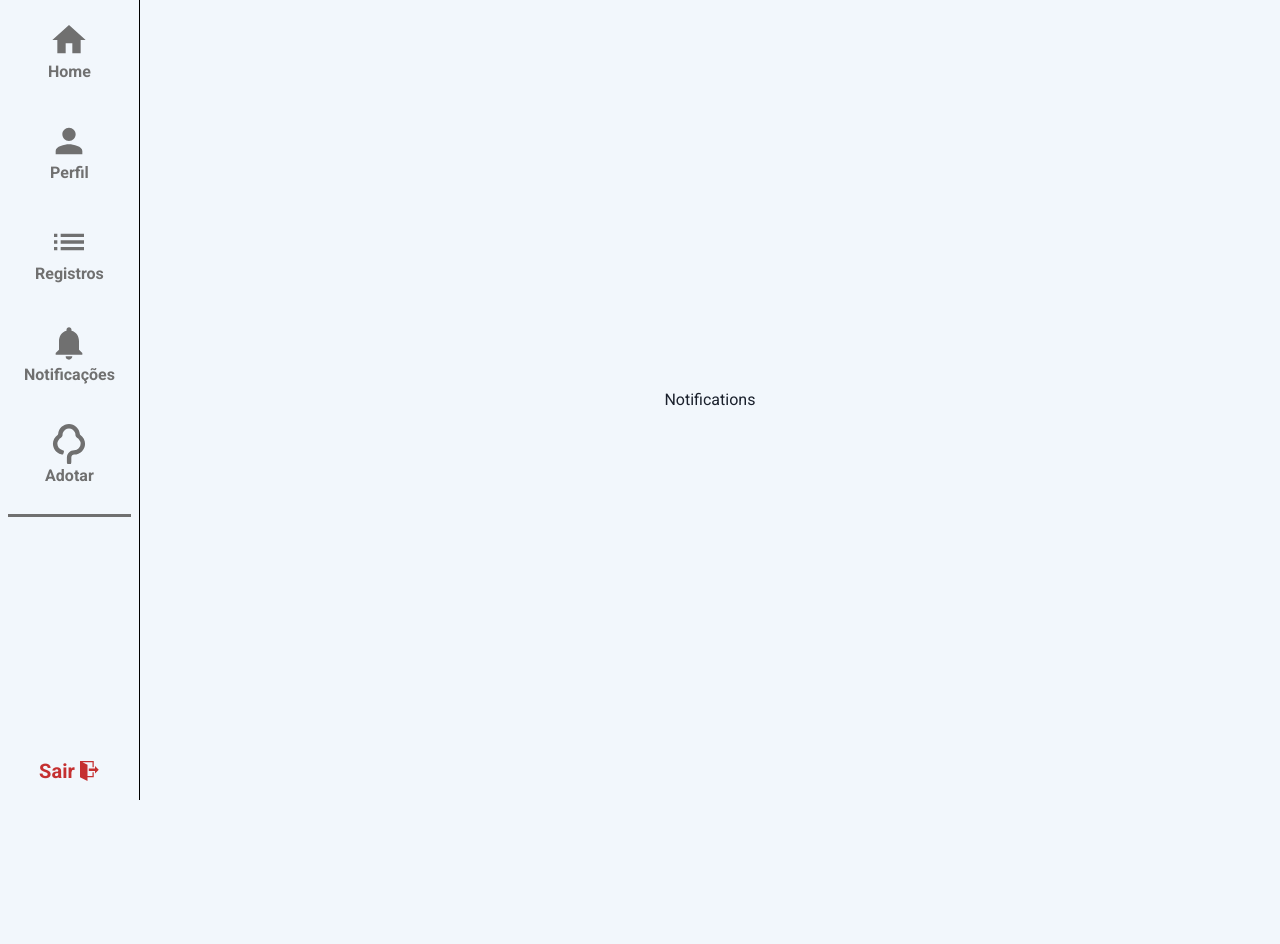
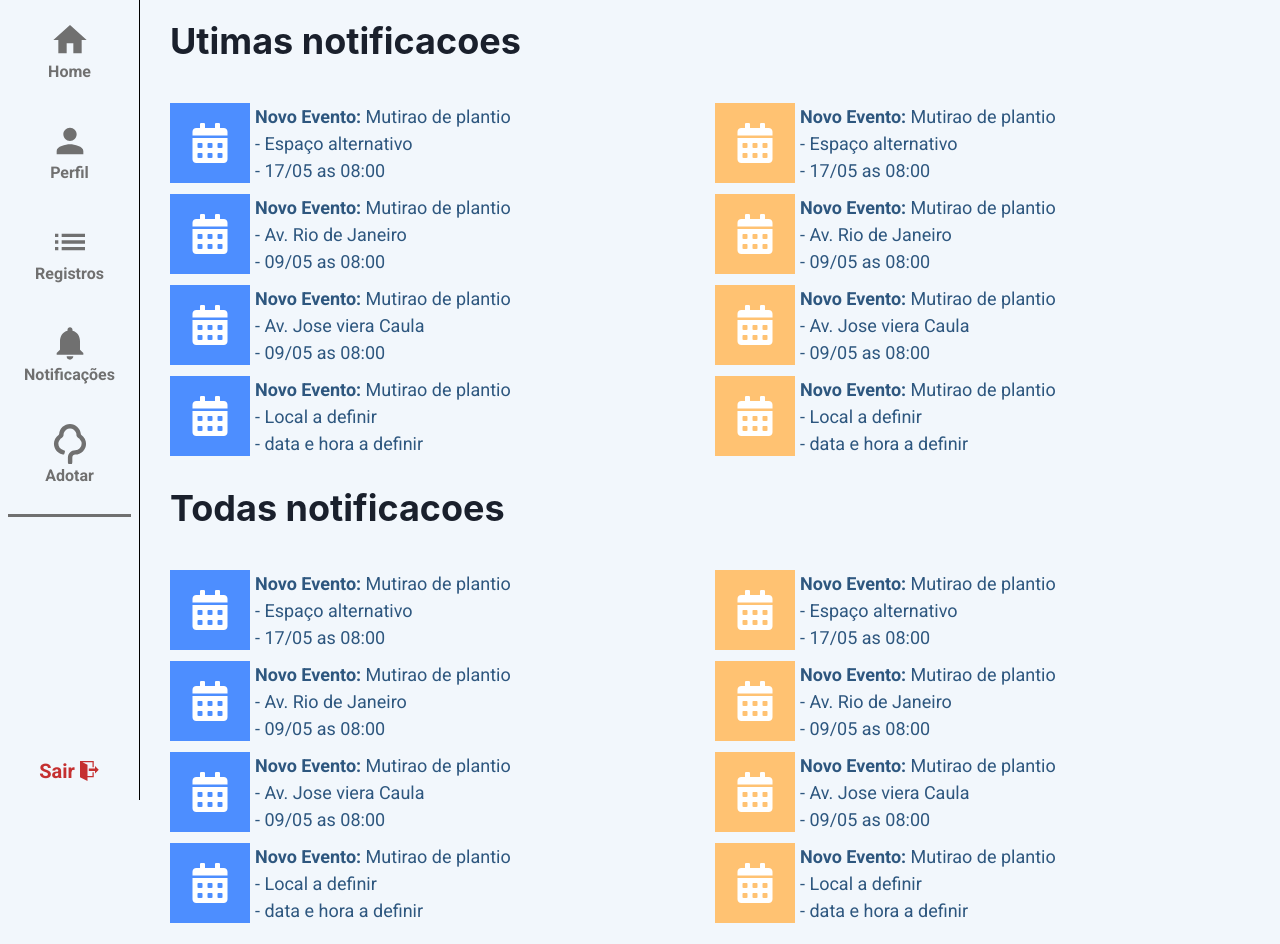
Before and after one commit to TI-Concientiza/Front-End, a Next.js app: page /dashboard/notifications in a window 1280 px wide. Before the commit the page ends 800 px from the top, so only its background shows below. Built offline with nearby package versions, Linux system fonts and the light colour scheme; a web font is replaced by a local one.

Commit message:
feat: cria pagina de notificacoes

```diff
--- a/src/pages/dashboard/notifications/index.tsx
+++ b/src/pages/dashboard/notifications/index.tsx
@@ -1,21 +1,152 @@
 import React from "react";
-import { Text, Flex, Box } from "@chakra-ui/react";
+import { Text, Flex, Box, Heading, Grid, Icon } from "@chakra-ui/react";
+import { FaCalendarAlt } from "react-icons/fa";
 import SidebarLayout from "../../../components/Sidebar";
 
 const Notifications: React.FC = () => {
+    const dataCalendar = [
+        {
+            id: 1,
+            local: "Espaço alternativo",
+            date: "17/05 as 08:00",
+        },
+        {
+            id: 2,
+            local: "Av. Rio de Janeiro",
+            date: "09/05 as 08:00",
+        },
+        {
+            id: 3,
+            local: "Av. Jose viera Caula",
+            date: "09/05 as 08:00",
+        },
+        {
+            id: 4,
+            local: "Local a definir",
+            date: "data e hora a definir",
+        },
+    ];
+
+    const BoxEvent = () => {
+        return (
+            <>
+                {dataCalendar.map((val) => {
+                    return (
+                        <>
+                            <Flex mt="10px">
+                                <Box>
+                                    <Flex
+                                        bg="#4D8EFF"
+                                        w="80px"
+                                        h="80px"
+                                        alignItems="center"
+                                        justifyContent="center"
+                                    >
+                                        <Icon
+                                            as={FaCalendarAlt}
+                                            w="40px"
+                                            h="40px"
+                                            color="#FFF"
+                                        />
+                                    </Flex>
+                                </Box>
+                                <Box ml="5px">
+                                    <Text fontSize="18px" color="#2E577F">
+                                        <strong>Novo Evento:</strong> Mutirao de
+                                        plantio
+                                    </Text>
+                                    <Text fontSize="18px" color="#2E577F">
+                                        - {val.local}
+                                    </Text>
+                                    <Text fontSize="18px" color="#2E577F">
+                                        - {val.date}
+                                    </Text>
+                                </Box>
+                            </Flex>
+                        </>
+                    );
+                })}
+            </>
+        );
+    };
+
+    const BoxEventFinish = () => {
+        return (
+            <>
+                {dataCalendar.map((val) => {
+                    return (
+                        <>
+                            <Flex mt="10px">
+                                <Box>
+                                    <Flex
+                                        bg="#FFC272"
+                                        w="80px"
+                                        h="80px"
+                                        alignItems="center"
+                                        justifyContent="center"
+                                    >
+                                        <Icon
+                                            as={FaCalendarAlt}
+                                            w="40px"
+                                            h="40px"
+                                            color="#FFF"
+                                        />
+                                    </Flex>
+                                </Box>
+                                <Box ml="5px">
+                                    <Text fontSize="18px" color="#2E577F">
+                                        <strong>Novo Evento:</strong> Mutirao de
+                                        plantio
+                                    </Text>
+                                    <Text fontSize="18px" color="#2E577F">
+                                        - {val.local}
+                                    </Text>
+                                    <Text fontSize="18px" color="#2E577F">
+                                        - {val.date}
+                                    </Text>
+                                </Box>
+                            </Flex>
+                        </>
+                    );
+                })}
+            </>
+        );
+    };
+
     return (
         <>
-            <Flex>
-                <SidebarLayout />
-                <Flex
-                    w="100%"
-                    flexDirection="column"
-                    alignItems="center"
-                    justifyContent="center"
-                >
-                    <Text>Notifications</Text>
+            <Box>
+                <Flex w="100%" minH="100vh">
+                    <Box pos="fixed" minH="100vh">
+                        <SidebarLayout />
+                    </Box>
+                    <Box w="100%" p="20px" ml="150px">
+                        <Box>
+                            <Heading>Utimas notificacoes</Heading>
+                            <Grid my="30px" gridTemplateColumns="1fr 1fr">
+                                <Box>
+                                    <BoxEvent />
+                                </Box>
+                                <Box>
+                                    <BoxEventFinish />
+                                </Box>
+                            </Grid>
+                        </Box>
+
+                        <Box>
+                            <Heading>Todas notificacoes</Heading>
+                            <Grid mt="30px" gridTemplateColumns="1fr 1fr">
+                                <Box>
+                                    <BoxEvent />
+                                </Box>
+                                <Box>
+                                    <BoxEventFinish />
+                                </Box>
+                            </Grid>
+                        </Box>
+                    </Box>
                 </Flex>
-            </Flex>
+            </Box>
         </>
     );
 };
```
